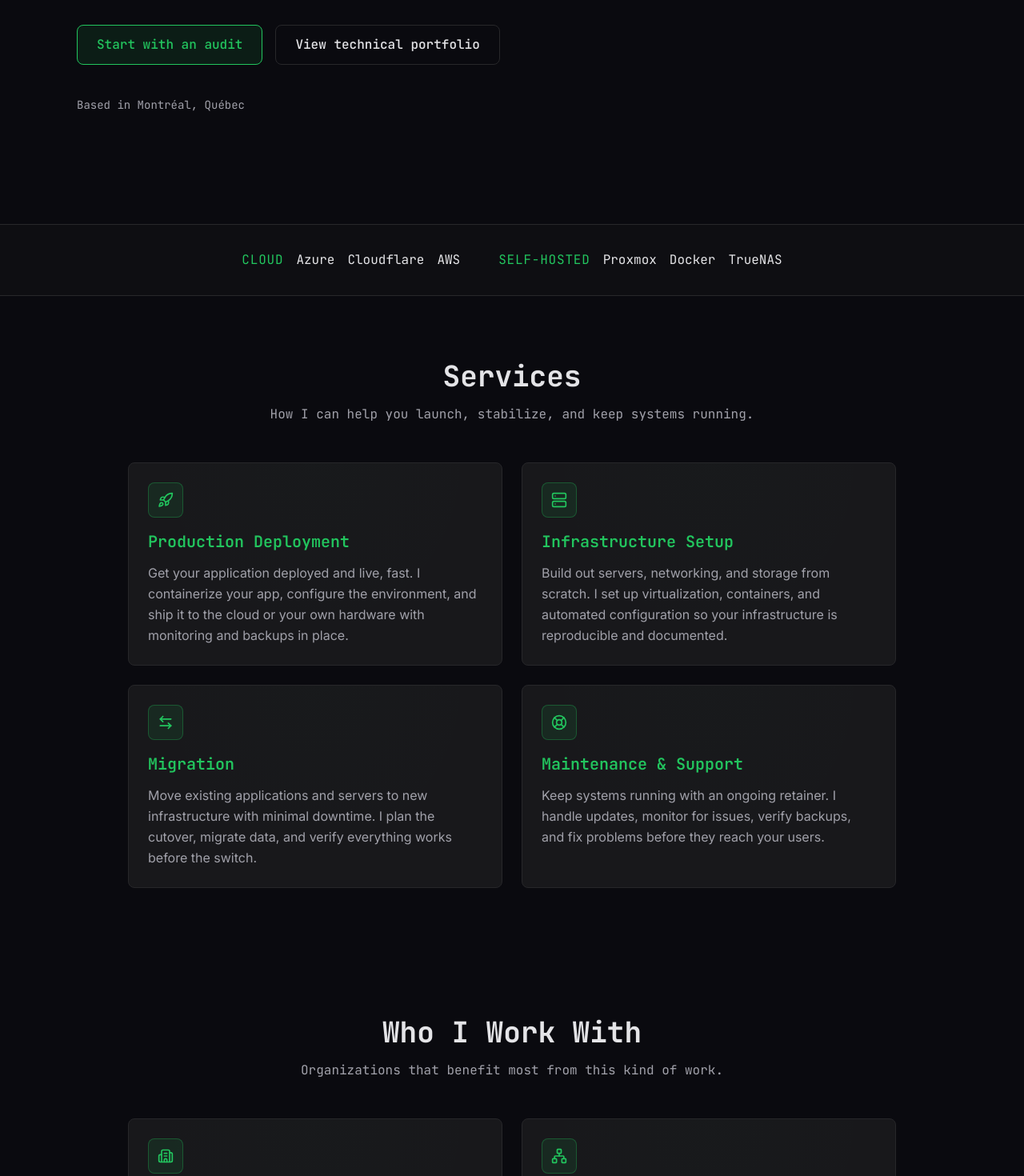
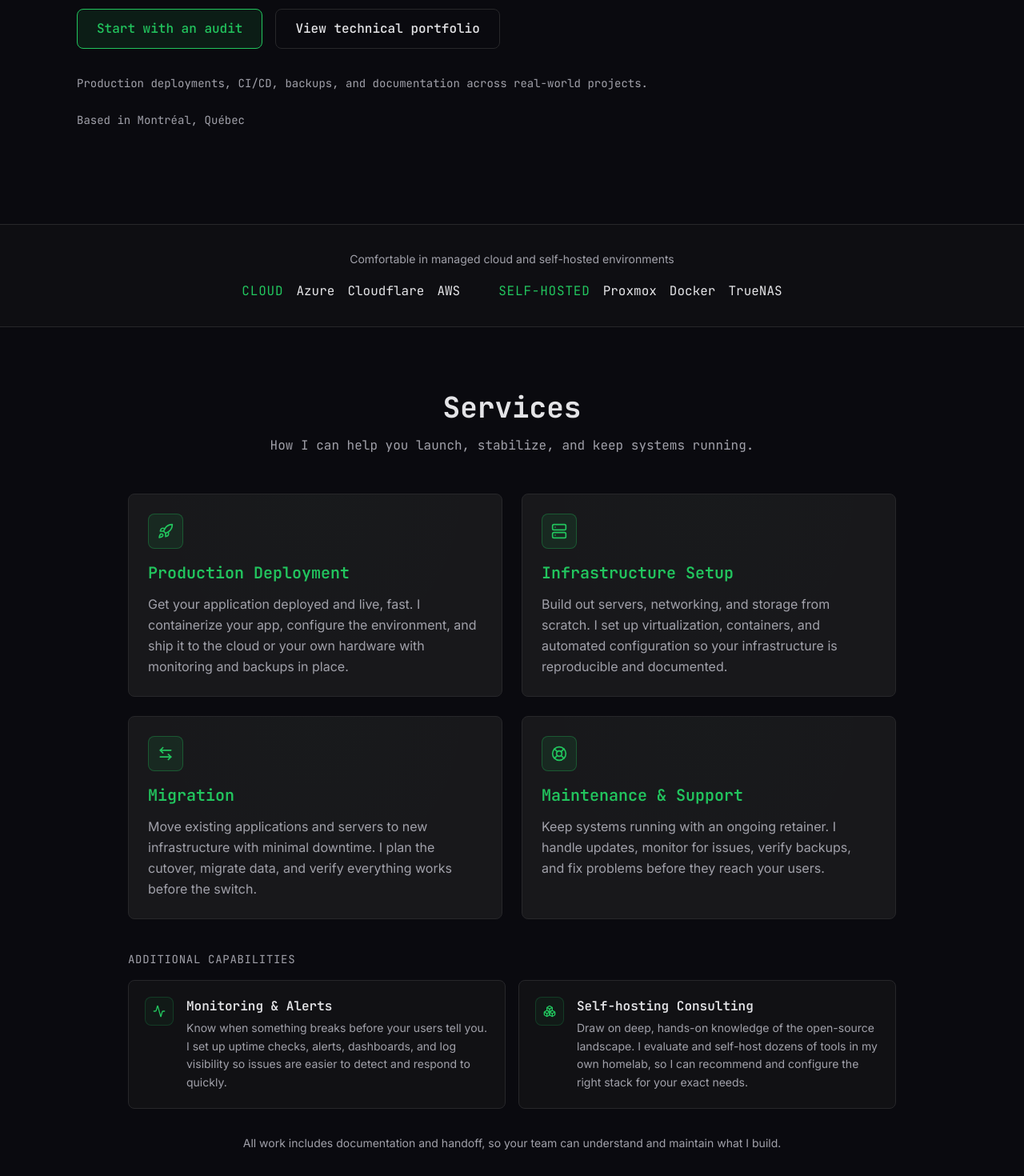
Before and after one commit to talonlikeaclaw/talonlikeaclaw.com, a Next.js app: page /en in a window 1280 px wide. Shown: the part 520-1990 px from the top of the page at 80% size. Built offline with nearby package versions, Linux system fonts and the light colour scheme.

Commit message:
refactor(sections): reorder and restyle sections for better ux flow

```diff
--- a/src/app/[locale]/page.tsx
+++ b/src/app/[locale]/page.tsx
@@ -23,8 +23,8 @@ export default async function Home({ params }: Props) {
       <TrustBand />
       <Services />
       <WhoIHelp />
+      <Work />
       <Process />
-      <Work />
       <About />
       <Faq />
       <Contact />
--- a/src/components/layout/Navbar.tsx
+++ b/src/components/layout/Navbar.tsx
@@ -8,8 +8,8 @@ import { Menu, X, Mail } from "lucide-react";
 
 const navLinks = [
   { href: "#services", key: "services" },
+  { href: "#work", key: "work" },
   { href: "#process", key: "process" },
-  { href: "#work", key: "work" },
   { href: "#about", key: "about" },
 ];
 
--- a/src/components/sections/Hero.tsx
+++ b/src/components/sections/Hero.tsx
@@ -35,7 +35,10 @@ export default function Hero() {
               {t("ctaSecondary")}
             </a>
           </div>
-          <p className="mt-10 font-mono text-sm text-muted">{t("location")}</p>
+          <p className="mt-8 font-mono text-sm leading-relaxed text-muted">
+            {t("proof")}
+          </p>
+          <p className="mt-6 font-mono text-sm text-muted">{t("location")}</p>
         </div>
       </Container>
     </section>
--- a/src/components/sections/Services.tsx
+++ b/src/components/sections/Services.tsx
@@ -1,7 +1,7 @@
 import { useTranslations, useLocale } from "next-intl";
 import Container from "@/components/ui/Container";
 import SectionHeading from "@/components/ui/SectionHeading";
-import { services } from "@/data/services";
+import { services, additionalServices } from "@/data/services";
 import type { Locale } from "@/i18n/routing";
 
 export default function Services() {
@@ -34,6 +34,37 @@ export default function Services() {
             );
           })}
         </div>
+        <div className="mt-10">
+          <p className="mb-4 font-mono text-sm uppercase tracking-wider text-muted">
+            {t("additionalTitle")}
+          </p>
+          <div className="grid gap-4 sm:grid-cols-2">
+            {additionalServices.map((service) => {
+              const Icon = service.icon;
+              return (
+                <div
+                  key={service.title.en}
+                  className="flex gap-4 rounded-lg border border-border bg-card/50 p-5"
+                >
+                  <div className="flex h-9 w-9 shrink-0 items-center justify-center rounded-lg border border-accent/20 bg-accent/5">
+                    <Icon className="h-4 w-4 text-accent" />
+                  </div>
+                  <div>
+                    <h3 className="mb-1 font-mono text-base font-semibold text-text">
+                      {service.title[locale]}
+                    </h3>
+                    <p className="text-sm leading-relaxed text-muted">
+                      {service.description[locale]}
+                    </p>
+                  </div>
+                </div>
+              );
+            })}
+          </div>
+        </div>
+        <p className="mt-8 text-center text-sm leading-relaxed text-muted">
+          {t("docNote")}
+        </p>
       </Container>
     </section>
   );
--- a/src/components/sections/TrustBand.tsx
+++ b/src/components/sections/TrustBand.tsx
@@ -10,6 +10,9 @@ export default function TrustBand() {
   return (
     <section className="border-y border-border bg-card/30 py-8">
       <Container>
+        <p className="mb-4 text-center text-sm leading-relaxed text-muted">
+          {t("framing")}
+        </p>
         <div className="flex flex-col items-center gap-5 sm:flex-row sm:justify-center sm:gap-12">
           <PlatformGroup label={t("cloudLabel")} platforms={cloudPlatforms} />
           <PlatformGroup
--- a/src/components/sections/WhoIHelp.tsx
+++ b/src/components/sections/WhoIHelp.tsx
@@ -12,7 +12,7 @@ export default function WhoIHelp() {
     <section id="who" className="py-20">
       <Container>
         <SectionHeading title={t("title")} subtitle={t("subtitle")} />
-        <div className="grid gap-6 sm:grid-cols-2">
+        <div className="grid gap-6 md:grid-cols-3">
           {audiences.map((audience) => {
             const Icon = audience.icon;
             return (
```
